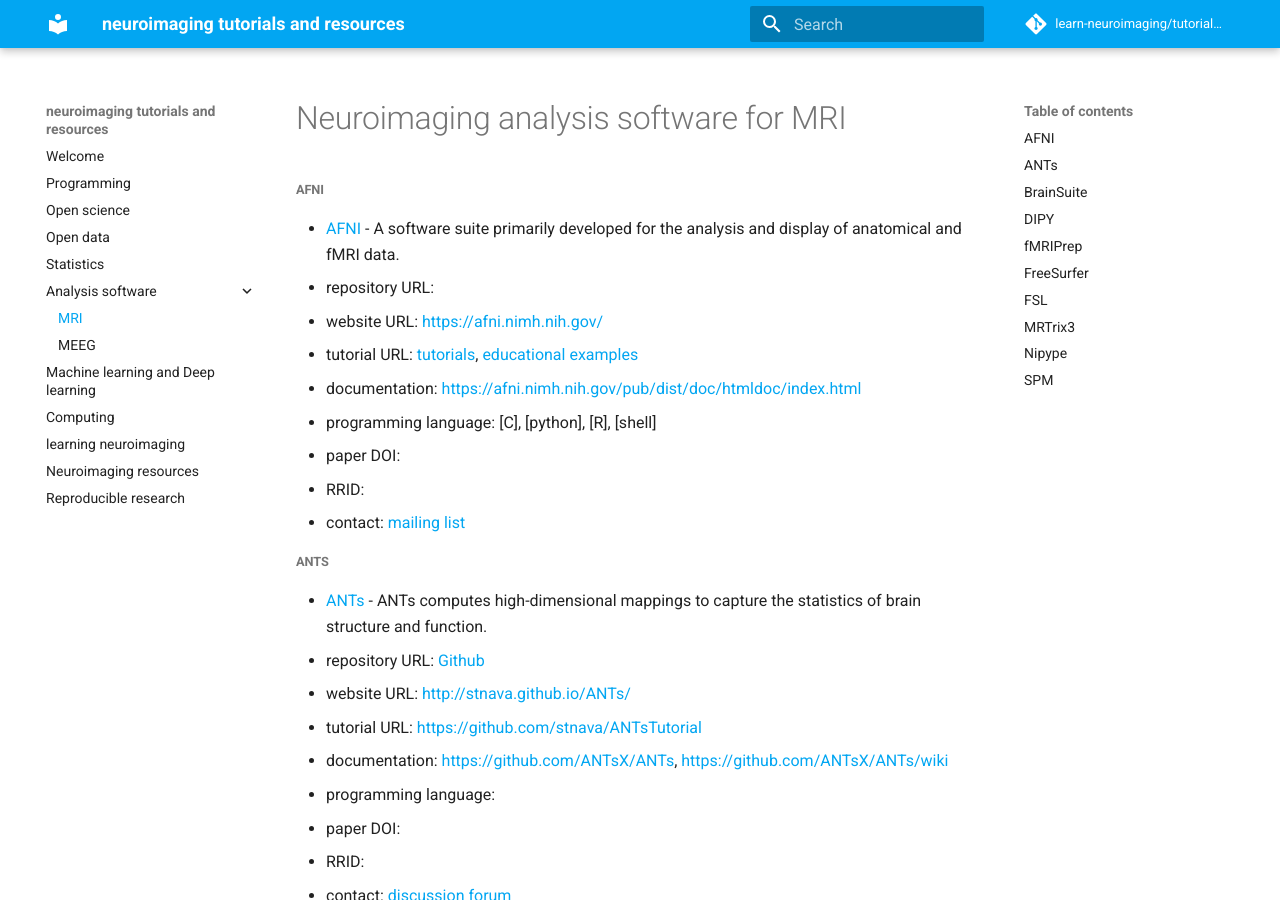
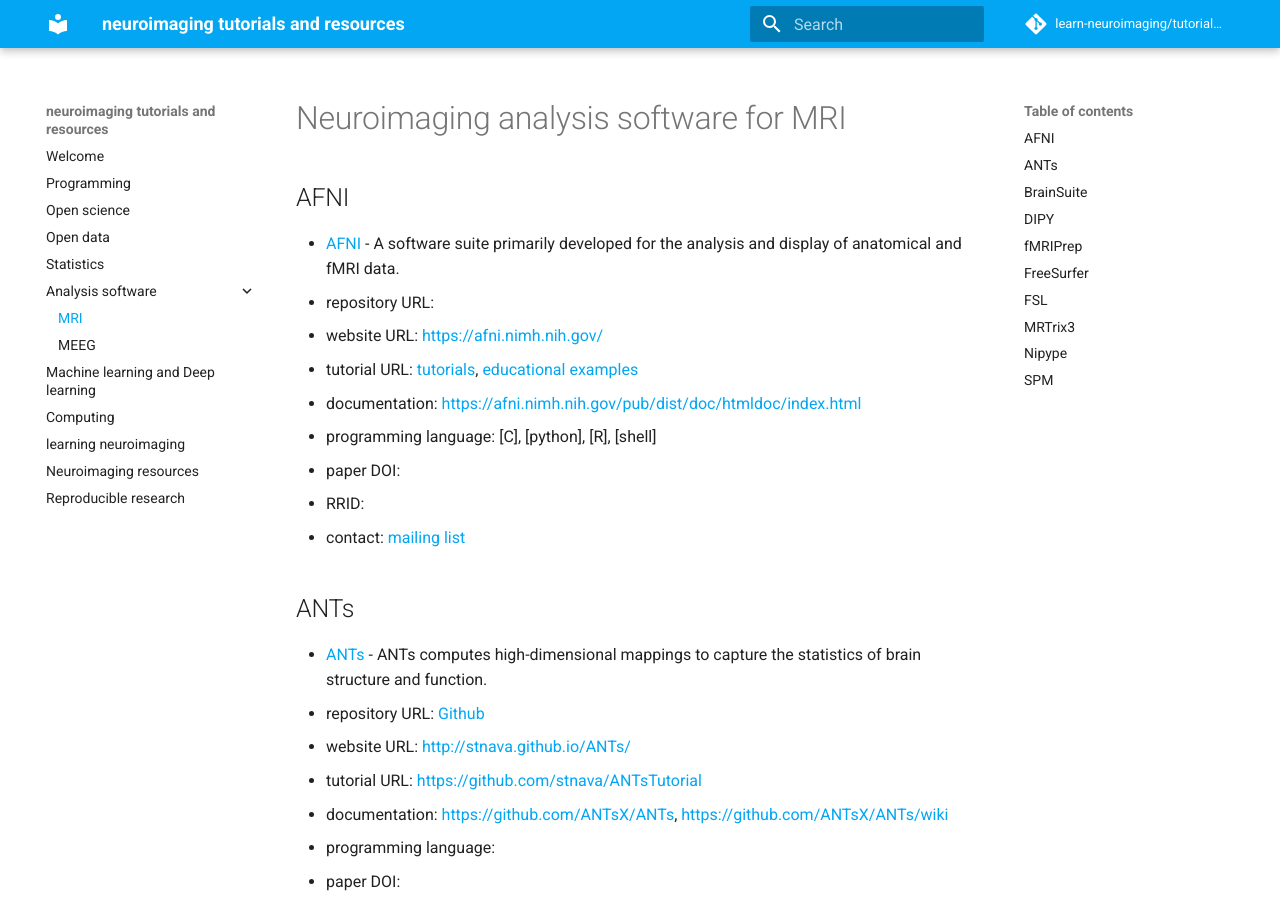
Before and after one commit to learn-neuroimaging/hitchhackers_guide_brain, an MkDocs documentation site: the page built from docs/analysis_software_MRI.md, in a window 1280 px wide and 900 px high. Built offline with MkDocs 1.6.1 and Material for MkDocs 9.7.7, drawn with Linux system fonts in a browser that asks for light colours; comment, search, counter and statistics services are not loaded.

Commit message:
MRI - change headings

```diff
--- a/docs/analysis_software_MRI.md
+++ b/docs/analysis_software_MRI.md
@@ -1,7 +1,7 @@
 # Neuroimaging analysis software for MRI
 
 
-##### AFNI
+## AFNI
 
 - [AFNI](https://afni.nimh.nih.gov/) - A software suite primarily developed for the analysis and display of anatomical and fMRI data.
 - repository URL:
@@ -14,7 +14,7 @@
 - contact: [mailing list](https://afni.nimh.nih.gov/afni/community/board/list.php?1)
 
 
-##### ANTs
+## ANTs
 - [ANTs](http://stnava.github.io/ANTs/) - ANTs computes high-dimensional mappings to capture the statistics of brain structure and function.
 - repository URL: [Github](https://github.com/ANTsX/ANTs)
 - website URL: [http://stnava.github.io/ANTs/](http://stnava.github.io/ANTs/)
@@ -26,7 +26,7 @@
 - contact: [discussion forum](https://sourceforge.net/p/advants/discussion/)
 
 
-##### BrainSuite
+## BrainSuite
 
 - [BrainSuite](http://brainsuite.org/) -  A collection of open source software tools that enable largely automated processing of MRI of the human brain.
 - repository URL:
@@ -38,7 +38,7 @@
 - RRID:
 - contact: [discussion forum](http://forums.brainsuite.org/)
 
-##### DIPY
+## DIPY
 
 - [DIPY](https://dipy.org/) - DIPY is a free and open source software project for computational neuroanatomy, focusing mainly on dMRI analysis.
 - repository URL: [Github](https://github.com/dipy/dipy)
@@ -51,7 +51,7 @@
 - contact: [mailing list](https://mail.python.org/mailman/listinfo/neuroimaging)
 
 
-##### fMRIPrep
+## fMRIPrep
 
 - [fMRIPrep](https://fmriprep.readthedocs.io/en/stable/) - A Robust Preprocessing Pipeline for fMRI Data
 - repository URL: [Github](https://github.com/poldracklab/fmriprep)
@@ -64,7 +64,7 @@
 - contact:
 
 
-##### FreeSurfer
+## FreeSurfer
 
 - [FreeSurfer](https://surfer.nmr.mgh.harvard.edu/) - An open source software suite for processing and analyzing (human) brain MRI images.
 - repository URL:
@@ -77,7 +77,7 @@
 - contact: [mailing list](https://surfer.nmr.mgh.harvard.edu/fswiki/FreeSurferSupport)
 
 
-##### FSL
+## FSL
 
 - [FSL](https://fsl.fmrib.ox.ac.uk/fsl/fslwiki) - A comprehensive library of analysis tools for FMRI, MRI and DTI brain imaging data.
 - repository URL:
@@ -90,7 +90,7 @@
 - contact: [mailing list](https://www.jiscmail.ac.uk/cgi-bin/webadmin?A0=fsl)
 
 
-##### MRTrix3
+## MRTrix3
 - [MRtrix3](http://www.mrtrix.org/) - Advanced tools for the analysis of diffusion MRI data.
 - repository URL: [Github](https://github.com/MRtrix3)
 - website URL: [http://www.mrtrix.org/](http://www.mrtrix.org/)
@@ -102,7 +102,7 @@
 - contact: [discussion forum](https://community.mrtrix.org/)
 
 
-##### Nipype
+## Nipype
 
 - [Nipype](https://nipype.readthedocs.io/en/latest/) - An open-source, community-developed initiative under the umbrella of NiPy, is a Python project that provides a uniform interface to existing neuroimaging software and facilitates interaction between these packages within a single workflow.
 - repository URL: [Github](https://github.com/nipy/nipype)
@@ -115,7 +115,7 @@
 - contact: [chat](https://gitter.im/nipy/nipype)
 
 
-##### SPM
+## SPM
 
 - [SPM](https://www.fil.ion.ucl.ac.uk/spm/)- Software package for the analysis of brain imaging data sequences (fMRI, PET, SPECT, EEG and MEG).
 - repository URL:
```
